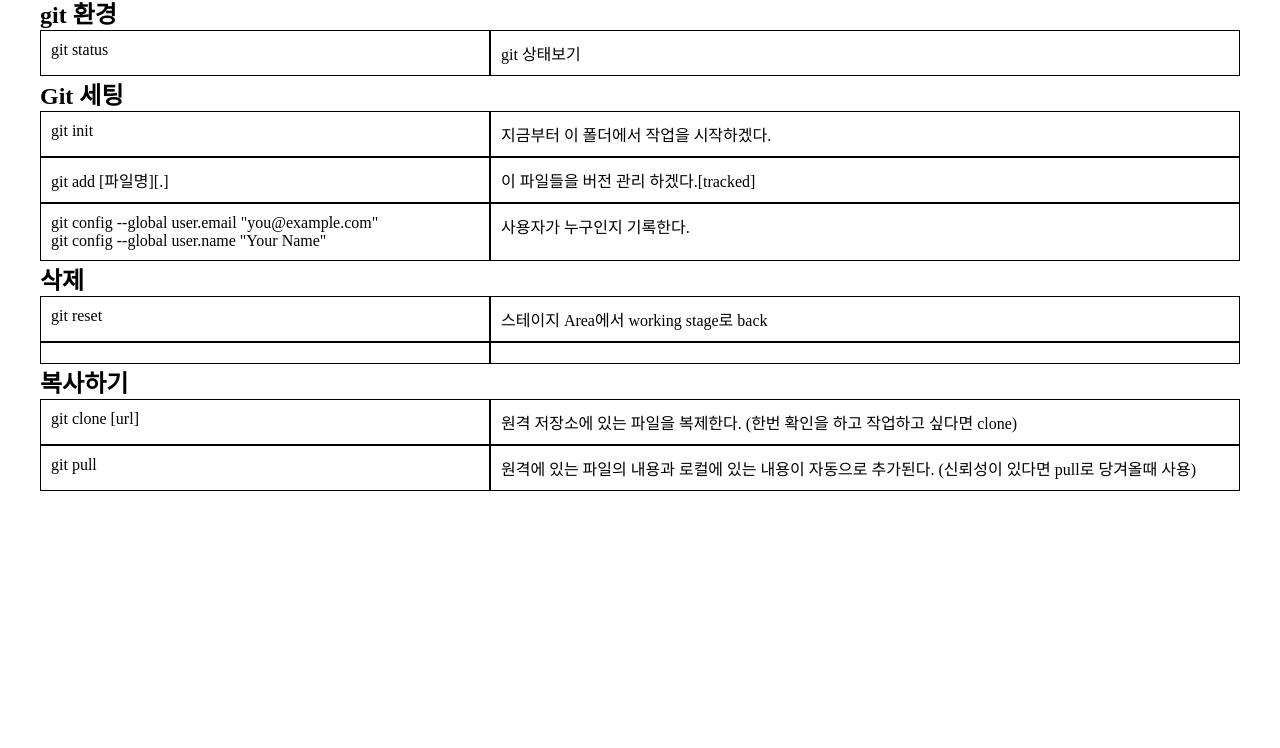
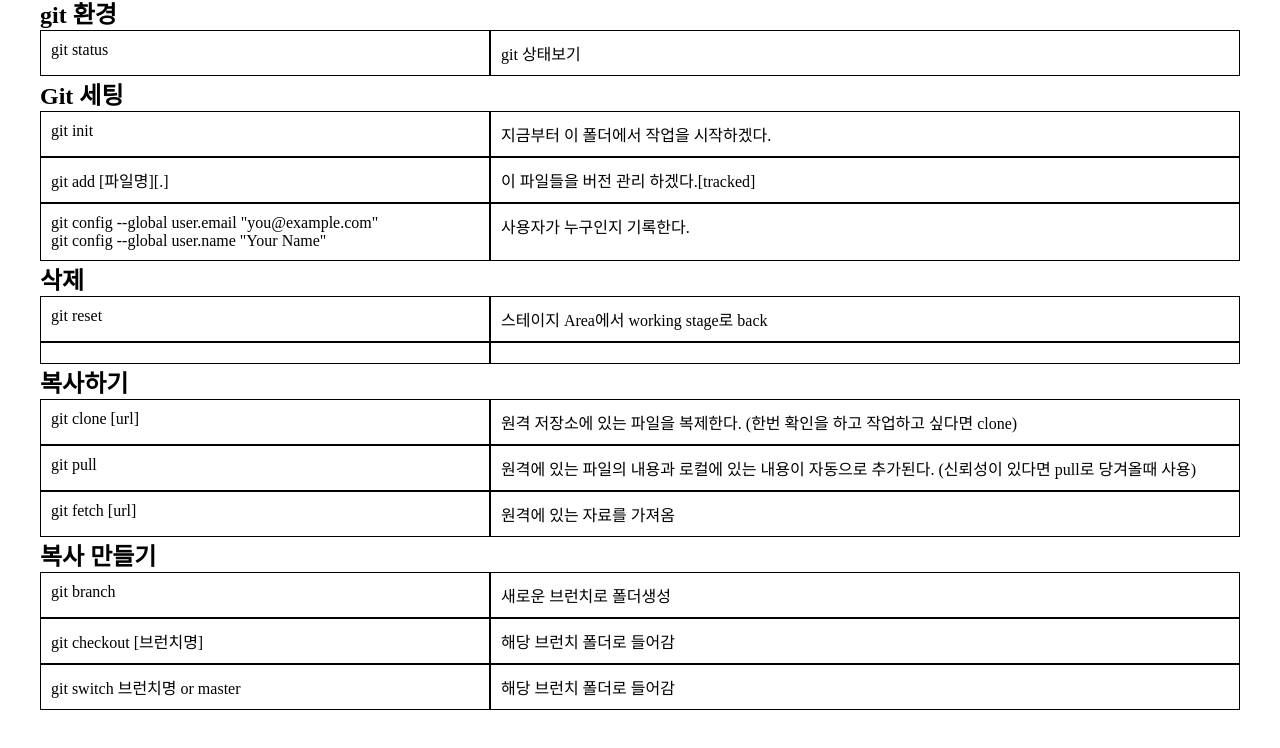
Before and after one commit to KYUHEON-LEE-94/GitStudy, a plain HTML site: page index.html in a window 1280 px wide. Shown: the part 42-790 px from the top of the page. Drawn offline with Linux system fonts and the light colour scheme.

Commit message:
Branch Test

```diff
--- a/index.html
+++ b/index.html
@@ -47,6 +47,22 @@
             <div>원격에 있는 파일의 내용과 로컬에 있는 내용이 자동으로 추가된다.
                 (신뢰성이 있다면 pull로 당겨올때 사용)
             </div>
+            <div>git fetch [url]</div>
+            <div>원격에 있는 자료를 가져옴
+            </div>
+        </div>
+        <h2>복사 만들기</h2>
+        <div class="grid">
+            <div>git branch</div>
+            <div>새로운 브런치로 폴더생성
+            </div>
+            <div>git checkout [브런치명]</div>
+            <div>
+                해당 브런치 폴더로 들어감
+            </div>
+            <div>git switch 브런치명 or master</div>
+            <div>해당 브런치 폴더로 들어감
+            </div>
         </div>
     </div>
 </body>
```
